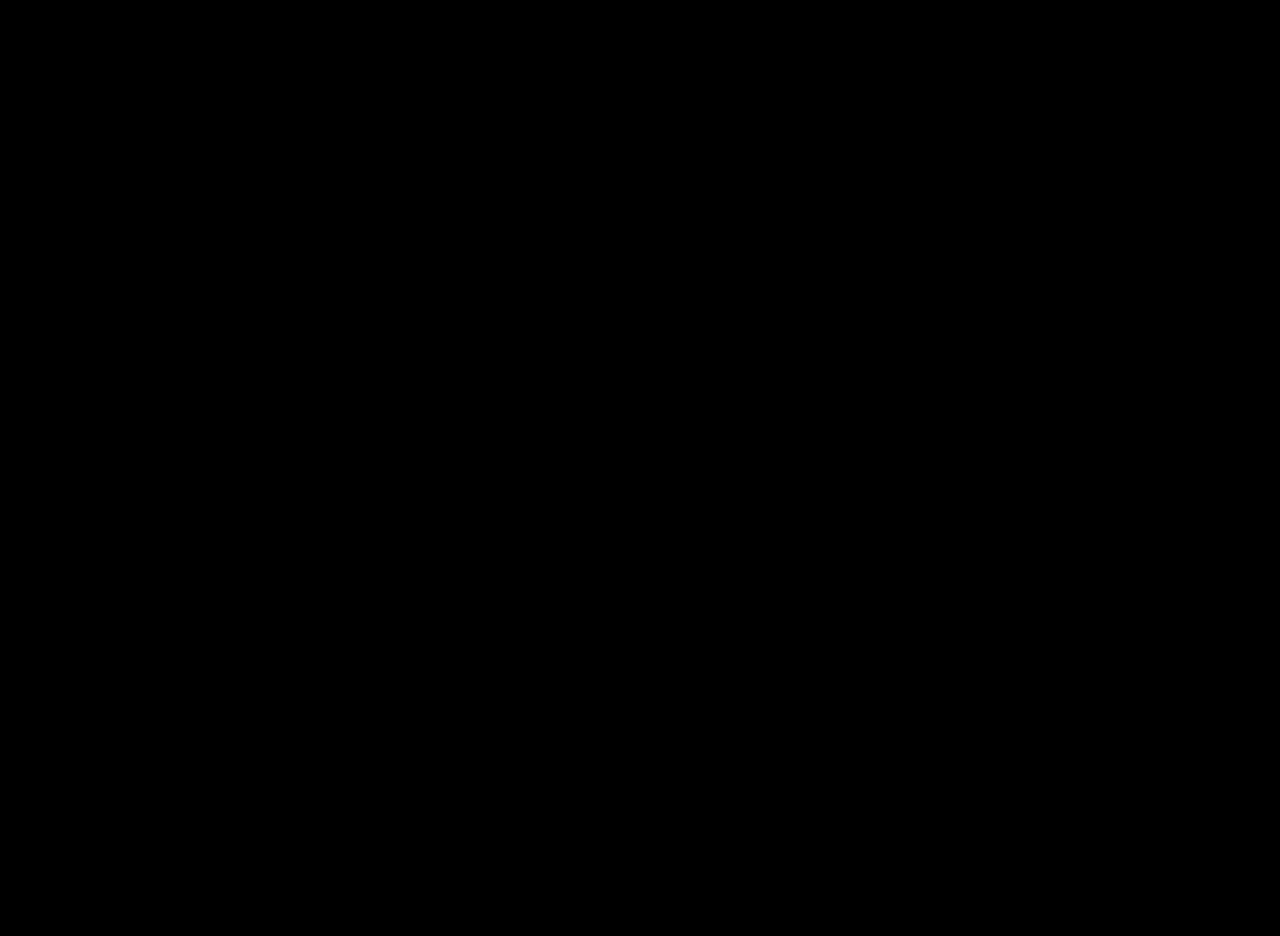
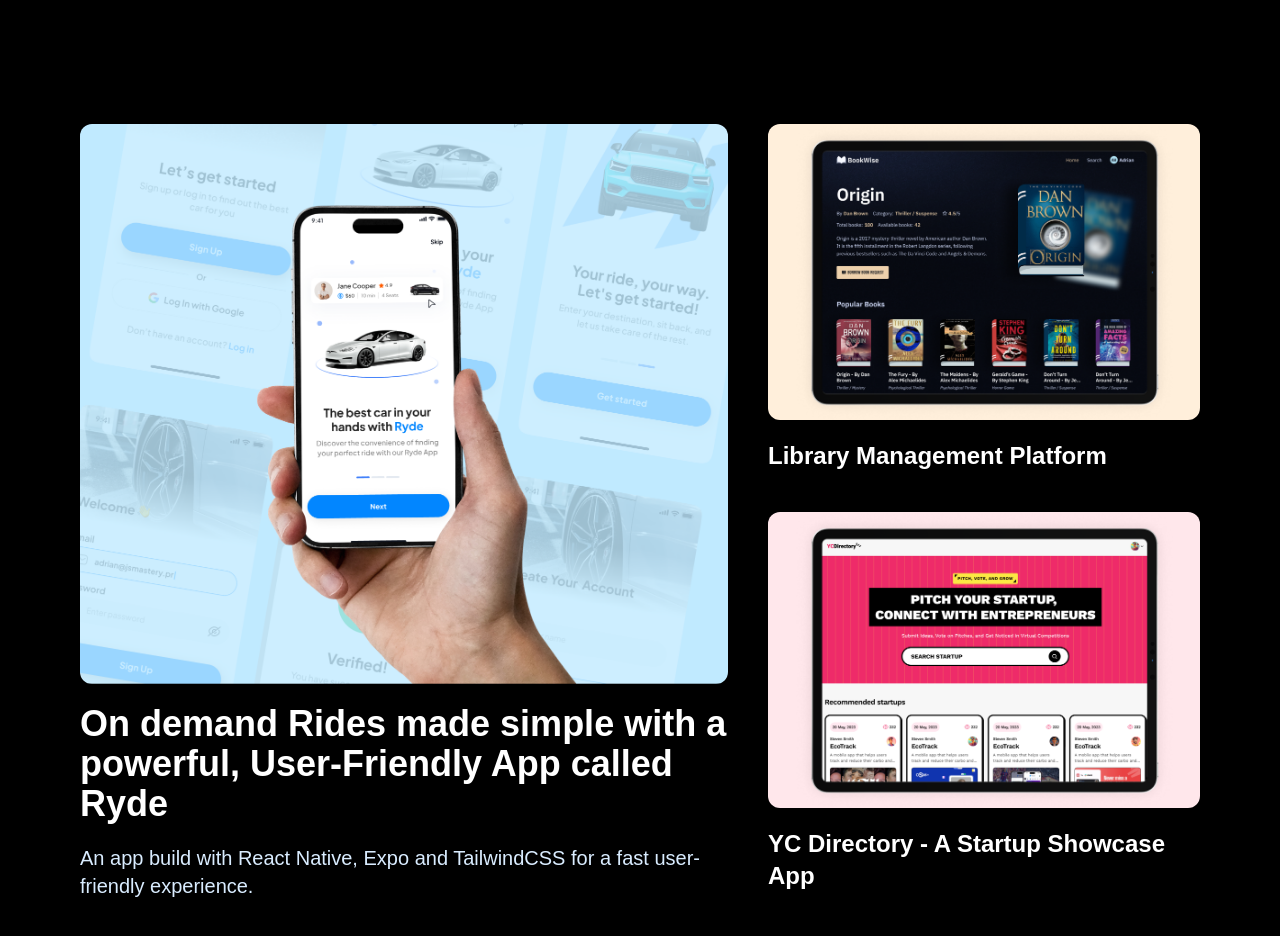
Before and after one commit to mrantonp1977/papdev-portfolio, a React (Vite) app: page / in a window 1280 px wide. Shown: the part 1080-2016 px from the top of the page. Before the commit the page ends 1044 px from the top, so only its background shows below. Built offline with nearby package versions, Linux system fonts and the light colour scheme; a web font is replaced by a local one.

Commit message:
Add ShowcaseSection component and integrate it into App

```diff
--- a/src/App.jsx
+++ b/src/App.jsx
@@ -1,10 +1,12 @@
 import Hero from "./sections/Hero"
+import ShowcaseSection from "./sections/ShowcaseSection"
 
 
 const App = () => {
   return (
     <>
     <Hero />
+    <ShowcaseSection />
     </>
   )
 }
--- /dev/null
+++ b/src/sections/ShowcaseSection.jsx
@@ -0,0 +1,87 @@
+import { useGSAP } from '@gsap/react';
+import { gsap } from 'gsap';
+import { ScrollTrigger } from 'gsap/ScrollTrigger';
+import React, { useRef } from 'react';
+
+gsap.registerPlugin(ScrollTrigger);
+
+const ShowcaseSection = () => {
+  const sectionRef = useRef(null);
+  const project1Ref = useRef(null);
+  const project2Ref = useRef(null);
+  const project3Ref = useRef(null);
+
+  useGSAP(() => {
+    // Animation for the main section
+    gsap.fromTo(
+      sectionRef.current,
+      { opacity: 0 },
+      { opacity: 1, duration: 1.5 }
+    );
+
+    // Animations for each app showcase
+    const cards = [project1Ref.current, project2Ref.current, project3Ref.current];
+
+    cards.forEach((card, index) => {
+      gsap.fromTo(
+        card,
+        {
+          y: 50,
+          opacity: 0,
+        },
+        {
+          y: 0,
+          opacity: 1,
+          duration: 1,
+          delay: 0.3 * (index + 1),
+          scrollTrigger: {
+            trigger: card,
+            start: "top bottom-=100",
+          },
+        }
+      );
+    });
+  }, []);
+  return (
+    <section id="work" ref={sectionRef} className="app-showcase">
+      <div className="w-full">
+        <div className="showcaselayout">
+          <div className="first-project-wrapper" ref={project1Ref}>
+            <div className="image-wrapper">
+              <img src="/images/project1.png" alt="Ryde" />
+            </div>
+            <div className="text-content">
+              <h2>
+                On demand Rides made simple with a powerful, User-Friendly App
+                called Ryde
+              </h2>
+              <p className="text-white-50 md:text-xl">
+                An app build with React Native, Expo and TailwindCSS for a fast
+                user-friendly experience.
+              </p>
+            </div>
+          </div>
+          <div className="project-list-wrapper overflow-hidden">
+            <div className="project" ref={project2Ref}>
+              <div className="image-wrapper bg-[#ffefdb]">
+                <img
+                  src="/images/project2.png"
+                  alt="Library managment platform"
+                />
+              </div>
+              <h2>Library Management Platform</h2>
+            </div>
+            <div className="project" ref={project3Ref}>
+              <div className="image-wrapper bg-[#ffe7eb]">
+                <img src="/images/project3.png" alt="YC Directory" />
+              </div>
+              <h2>YC Directory - A Startup Showcase App</h2>
+            </div>
+          </div>
+        </div>
+      </div>
+    </section>
+  );
+};
+
+export default ShowcaseSection;
```
